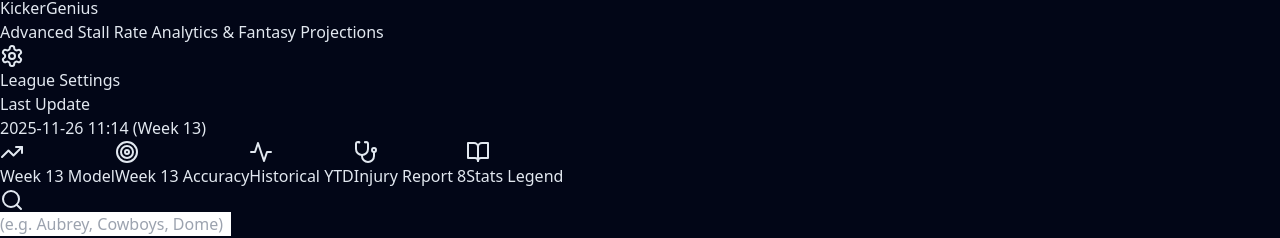
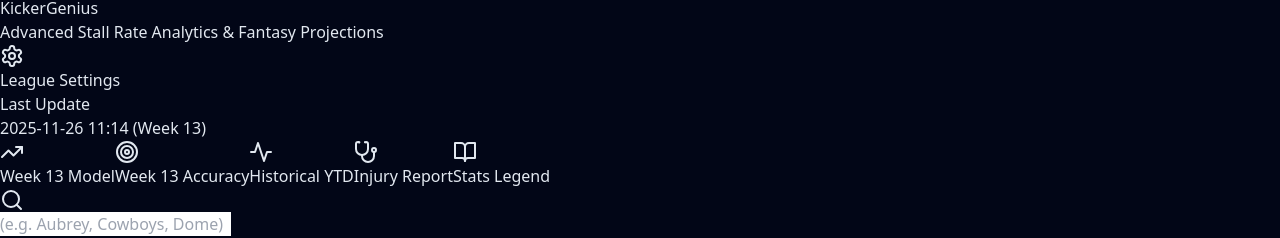
Before and after one commit to CalebUK/kicker-genius-app, a React (Vite) app: page / in a window 1280 px wide. Shown: the part 996-1234 px from the top of the page. Built offline with nearby package versions, Linux system fonts and the light colour scheme; the HTML template or start-up script is replaced by a standard one.

Commit message:
Fix Sleeper Syncing

```diff
--- a/src/App.jsx
+++ b/src/App.jsx
@@ -1,8 +1,8 @@
 import React, { useState, useEffect } from 'react';
-import { Trophy, TrendingUp, Activity, Stethoscope, BookOpen, Settings, AlertTriangle, Loader2, Search, Filter, Target, ArrowUpDown, Calculator, Database, ChevronDown, ChevronUp, Gamepad2, BrainCircuit, ShieldAlert, UserMinus, PlayCircle, CheckCircle2, Clock } from 'lucide-react';
+import { TrendingUp, Activity, Stethoscope, BookOpen, Settings, AlertTriangle, Loader2, Search, Filter, Target, ArrowUpDown, Calculator, Database, ChevronDown, ChevronUp, Gamepad2, BrainCircuit, ShieldAlert, UserMinus, PlayCircle, CheckCircle2, Clock } from 'lucide-react';
 // import { Analytics } from '@vercel/analytics/react';
 
-import { GLOSSARY_DATA, DEFAULT_SCORING, SETTING_LABELS } from './data/constants';
+import { GLOSSARY_DATA, DEFAULT_SCORING } from './data/constants';
 import { calcFPts, calcProj } from './utils/scoring';
 import { HeaderCell, PlayerCell, DeepDiveRow, InjuryCard } from './components/KickerComponents';
 import AccuracyTab from './components/AccuracyTab';
@@ -37,10 +37,14 @@ const App = () => {
     const savedLeagueId = localStorage.getItem('sleeper_league_id');
     const savedUser = localStorage.getItem('sleeper_username');
 
+    // Load saved rosters
     const savedMyKickers = localStorage.getItem('sleeper_my_kickers');
     const savedTakenKickers = localStorage.getItem('sleeper_taken_kickers');
 
-    if (savedScoring) { try { setScoring({ ...DEFAULT_SCORING, ...JSON.parse(savedScoring) }); } catch (e) { console.error(e); } }
+    if (savedScoring) {
+      try { setScoring({ ...DEFAULT_SCORING, ...JSON.parse(savedScoring) }); }
+      catch (e) { console.error(e); }
+    }
     if (savedLeagueId) setSleeperLeagueId(savedLeagueId);
     if (savedUser) setSleeperUser(savedUser);
 
@@ -74,20 +78,23 @@ const App = () => {
           if (!leagueRes.ok) throw new Error("League Not Found");
           const leagueData = await leagueRes.json();
 
-          // FIXED: Sleeper Scoring Import Logic
           if (leagueData.scoring_settings) {
              const s = leagueData.scoring_settings;
+
+             // SMART SCORING MAPPING
              const newScoring = {
                 fg0_19: s.fgm_0_19 || 3,
                 fg20_29: s.fgm_20_29 || 3,
                 fg30_39: s.fgm_30_39 || 3,
                 fg40_49: s.fgm_40_49 || 4,
-                fg50_59: s.fgm_50_plus || 5, // Map 50+ to 50-59
-                fg60_plus: s.fgm_50_plus || 5, // Map 50+ to 60+ as well
+                // Check specific distance keys first, fall back to generic 50_plus
+                fg50_59: s.fgm_50_59 !== undefined ? s.fgm_50_59 : (s.fgm_50_plus || 5),
+                fg60_plus: s.fgm_60_plus !== undefined ? s.fgm_60_plus : (s.fgm_50_plus || 5),
                 fg_miss: s.fgmiss || 0,
                 xp_made: s.xpm || 1,
                 xp_miss: s.xpmiss || 0
              };
+
              setScoring(newScoring);
              localStorage.setItem('kicker_scoring', JSON.stringify(newScoring));
              setSleeperScoringUpdated(true);
@@ -126,6 +133,7 @@ const App = () => {
           setSleeperMyKickers(mySet);
           setSleeperTakenKickers(takenSet);
 
+          // Save rosters to local storage
           localStorage.setItem('sleeper_league_id', sleeperLeagueId);
           localStorage.setItem('sleeper_username', sleeperUser);
           localStorage.setItem('sleeper_my_kickers', JSON.stringify(Array.from(mySet)));
@@ -168,6 +176,7 @@ const App = () => {
      if (sleeperMyKickers.has(joinName)) sleeperStatus = 'MY_TEAM';
      else if (sleeperTakenKickers.has(joinName)) sleeperStatus = 'TAKEN';
      else if (sleeperLeagueId) sleeperStatus = 'FREE_AGENT';
+
 
      return { ...pWithYtd, proj: parseFloat(proj), l3_proj_sum, l3_act_sum, acc_diff: l3_act_sum - l3_proj_sum, sleeperStatus };
   }).filter(p => p.proj > 0);
@@ -256,10 +265,11 @@ const App = () => {
           <button onClick={() => { setActiveTab('potential'); setSortConfig({key:'proj', direction:'desc'}); }} className={`pb-3 px-4 text-sm font-bold whitespace-nowrap flex items-center gap-2 ${activeTab === 'potential' ? 'text-white border-b-2 border-emerald-500' : 'text-slate-500'}`}><TrendingUp className="w-4 h-4"/> Week {meta.week} Model</button>
           <button onClick={() => { setActiveTab('accuracy'); }} className={`pb-3 px-4 text-sm font-bold whitespace-nowrap flex items-center gap-2 ${activeTab === 'accuracy' ? 'text-white border-b-2 border-purple-500' : 'text-slate-500'}`}><Target className="w-4 h-4"/> Week {meta.week} Accuracy</button>
           <button onClick={() => { setActiveTab('ytd'); setSortConfig({key:'fpts', direction:'desc'}); }} className={`pb-3 px-4 text-sm font-bold whitespace-nowrap flex items-center gap-2 ${activeTab === 'ytd' ? 'text-white border-b-2 border-blue-500' : 'text-slate-500'}`}><Activity className="w-4 h-4"/> Historical YTD</button>
-          <button onClick={() => setActiveTab('injuries')} className={`pb-3 px-4 text-sm font-bold whitespace-nowrap flex items-center gap-2 ${activeTab === 'injuries' ? 'text-white border-b-2 border-red-500' : 'text-slate-500'}`}><Stethoscope className="w-4 h-4"/> Injury Report {injuries.length > 0 && <span className="bg-red-500 text-white text-[10px] px-1.5 rounded-full">{injuries.length}</span>}</button>
+          <button onClick={() => setActiveTab('injuries')} className={`pb-3 px-4 text-sm font-bold whitespace-nowrap flex items-center gap-2 ${activeTab === 'injuries' ? 'text-white border-b-2 border-red-500' : 'text-slate-500'}`}><Stethoscope className="w-4 h-4"/> Injury Report</button>
           <button onClick={() => setActiveTab('glossary')} className={`pb-3 px-4 text-sm font-bold whitespace-nowrap flex items-center gap-2 ${activeTab === 'glossary' ? 'text-white border-b-2 border-purple-500' : 'text-slate-500'}`}><BookOpen className="w-4 h-4"/> Stats Legend</button>
         </div>
 
+        {/* TABS */}
         {activeTab === 'settings' && ( <SettingsTab scoring={scoring} updateScoring={updateScoring} resetScoring={resetScoring} sleeperLeagueId={sleeperLeagueId} setSleeperLeagueId={setSleeperLeagueId} sleeperUser={sleeperUser} setSleeperUser={setSleeperUser} syncSleeper={syncSleeper} sleeperLoading={sleeperLoading} sleeperScoringUpdated={sleeperScoringUpdated} sleeperMyKickers={sleeperMyKickers}/> )}
 
         {activeTab === 'potential' && (
@@ -278,15 +288,7 @@ const App = () => {
                 <thead className="text-xs text-slate-400 uppercase bg-slate-950">
                   <tr>
                     <th className="w-10 px-2 py-3 align-middle text-center">Rank</th>
-                    <th
-                      className="px-2 py-3 align-middle text-left cursor-pointer group w-full min-w-[150px]"
-                      onClick={() => handleSort('own_pct')}
-                    >
-                      <div className="flex items-center gap-1">
-                        <span className={sortConfig.key === 'own_pct' ? "text-blue-400" : "text-slate-300"}>Player</span>
-                        <ArrowUpDown className="w-3 h-3 text-slate-600 opacity-0 group-hover:opacity-100 transition-opacity" />
-                      </div>
-                    </th>
+                    <th className="px-2 py-3 align-middle text-left cursor-pointer group w-full min-w-[150px]" onClick={() => handleSort('own_pct')}><div className="flex items-center gap-1"><span className={sortConfig.key === 'own_pct' ? "text-blue-400" : "text-slate-300"}>Player</span><ArrowUpDown className="w-3 h-3 text-slate-600 opacity-0 group-hover:opacity-100 transition-opacity" /></div></th>
                     <HeaderCell label="Projection" sortKey="proj" currentSort={sortConfig} onSort={handleSort} description="Projected Points (Custom Scoring)" />
                     <HeaderCell label="Matchup Grade" sortKey="grade" currentSort={sortConfig} onSort={handleSort} description="Matchup Grade (Baseline 90)" />
                     <th className="px-6 py-3 text-center align-middle">Weather</th>
@@ -374,6 +376,7 @@ const App = () => {
         )}
 
         {activeTab === 'injuries' && <InjuryReportTab injuries={injuries} scoring={scoring} />}
+
         {activeTab === 'glossary' && <GlossaryTab processed={processed} leagueAvgs={leagueAvgs} meta={meta} />}
       </div>
     </div>
```
